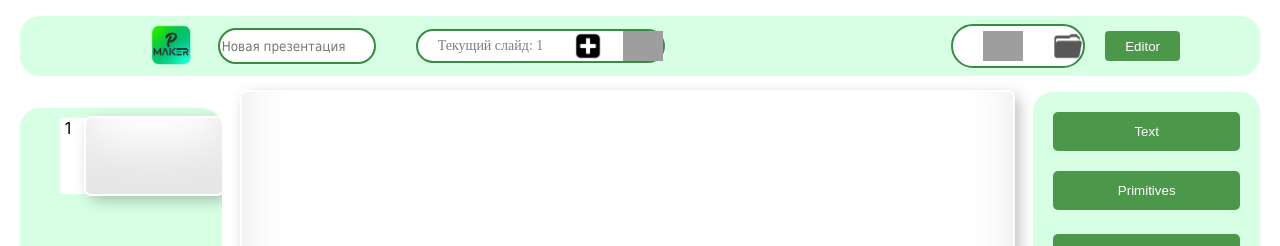
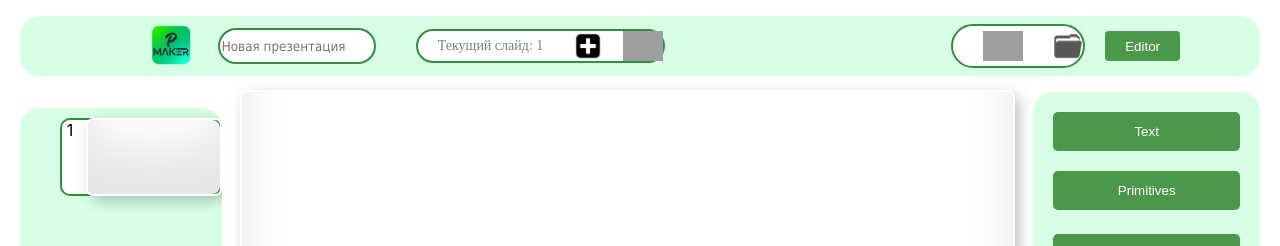
Before and after one commit to mandms/presentech, a React (Vite) app: page / in a window 1280 px wide. Shown: the top 246 px of the page. Built offline with nearby package versions, Linux system fonts and the light colour scheme; grey boxes are pictures that could not be loaded.

Commit message:
add active slide

```diff
--- a/src/components/Presentation/Presentation.module.css
+++ b/src/components/Presentation/Presentation.module.css
@@ -52,6 +52,7 @@
   margin: 10px 0;
   counter-increment: item;
   background-color: #fff;
+  border-radius: 10px;
 }
 
 .wrap::before {
@@ -60,3 +61,8 @@
   text-align: center;
   content: counter(item);
 }
+
+.active {
+  border: 2px solid #348d40;
+  border-radius: 10px;
+}
--- a/src/components/Presentation/Presentation.tsx
+++ b/src/components/Presentation/Presentation.tsx
@@ -16,16 +16,19 @@ function Presentation({ presentation, setCurrentSlideById }: IPresentationProps)
   return (
       <div className={styles.container}>
           <ol className={styles.preview}>
-        {presentation.slides.map(slide => (
-          <li className={styles.wrap} key={slide.id}>
-            <Slide setCurrentSlideById={id => setCurrentSlideById(id)} isPreview={true} slide={slide} />
+              {presentation.slides.map((slide, i) => (
+                  <li
+                      className={`${styles.wrap} ${presentation.currentSlideId === slide.id ? styles.active : ''}`}
+                      key={slide.id}
+                  >
+                      <Slide setCurrentSlideById={id => setCurrentSlideById(id)} isPreview={true} slide={slide}/>
                   </li>
               ))}
           </ol>
           <div className={styles["container-current"]}>
-        <Slide isPreview={false} key={currentSlide.id} slide={currentSlide} />
+              <Slide isPreview={false} key={currentSlide.id} slide={currentSlide}/>
           </div>
-      <SideBar />
+          <SideBar/>
       </div>
   );
 }
@@ -41,7 +44,7 @@ const mapDispatchToProps = (dispatch: AppDispatch) => {
         setCurrentSlideById: (id: string) => {
             dispatch({
                 type: "SELECT_SLIDE",
-        payload: { slideId: id },
+                payload: {slideId: id},
             });
         },
 
```
Lines whose indentation alone changed are shown as unchanged.
